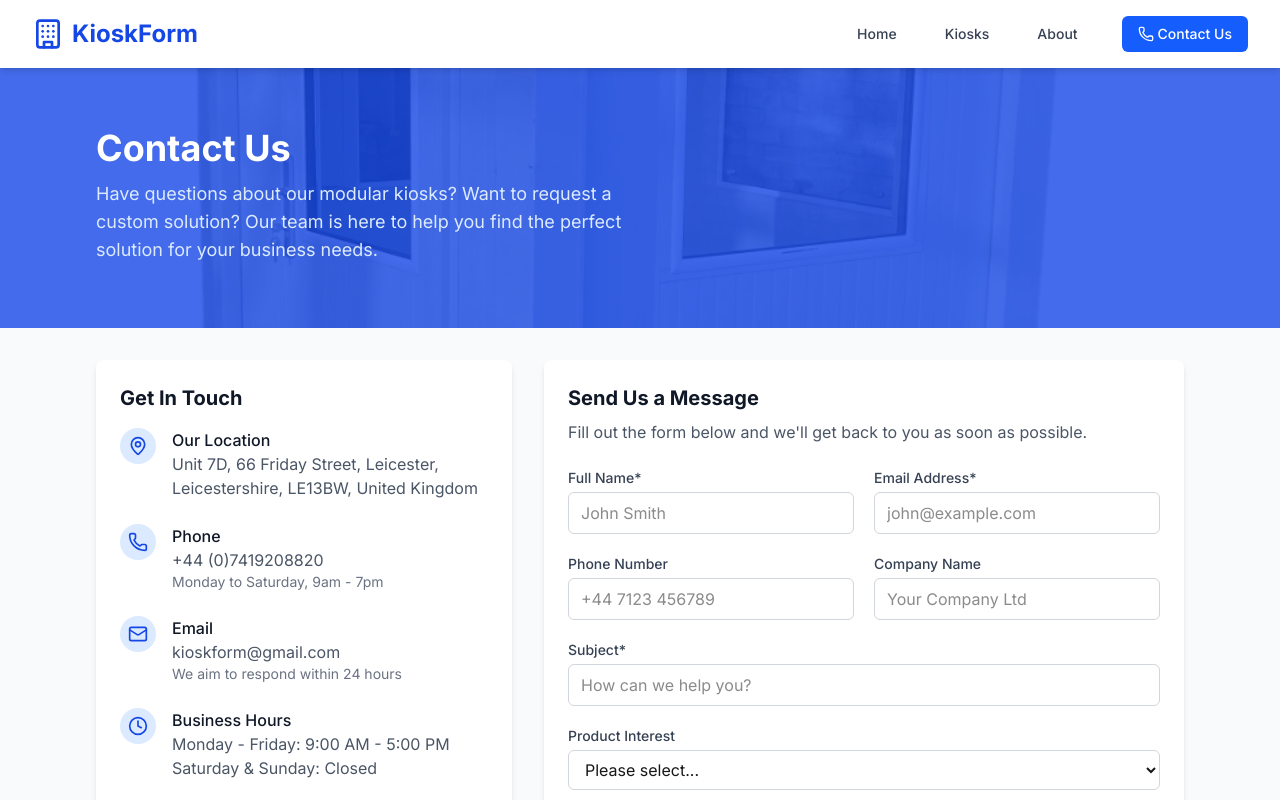
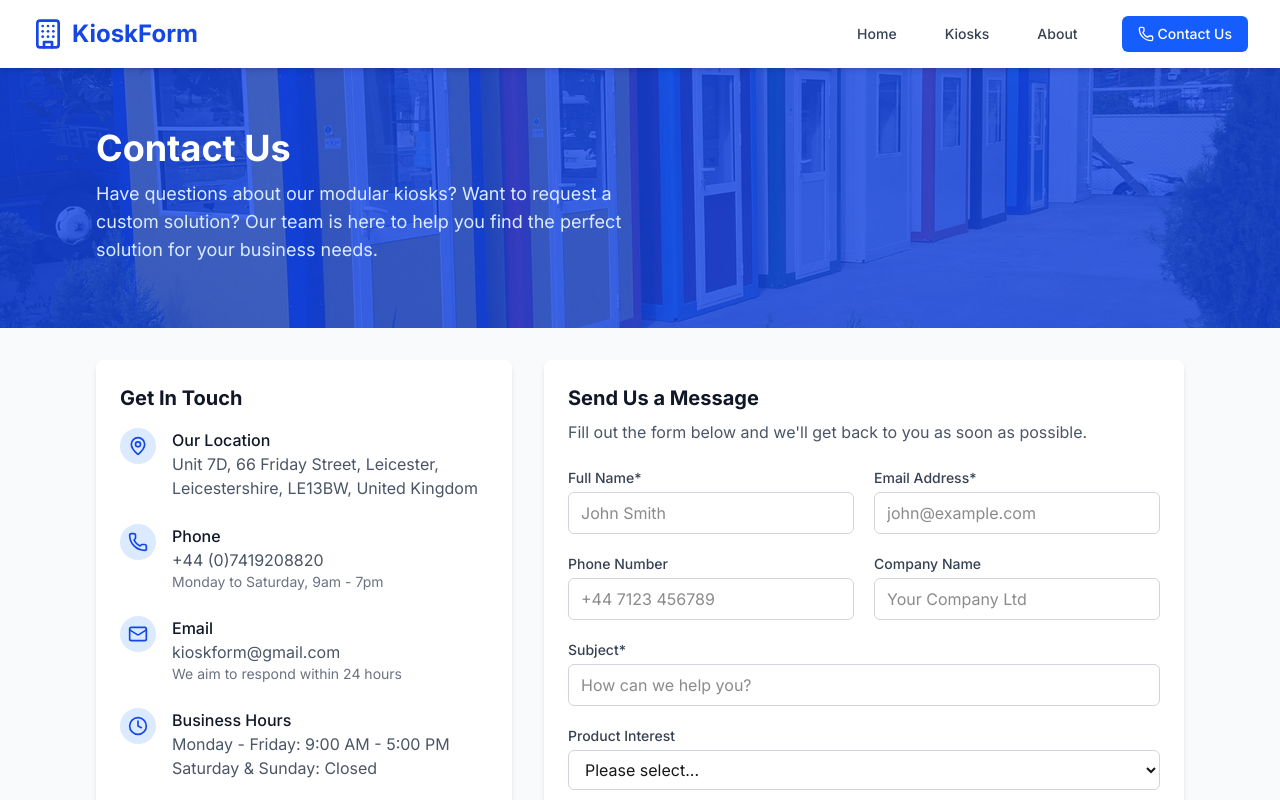
Before and after one commit to KO2112/KioskForm, a Next.js app: page /ContactUs in a window 1280 px wide. Shown: the top 800 px of the page. Built offline with nearby package versions, Linux system fonts and the light colour scheme.

Commit message:
inital commit

```diff
--- a/src/app/ContactUs/page.tsx
+++ b/src/app/ContactUs/page.tsx
@@ -87,7 +87,7 @@ const ContactPage = () => {
         <div
           className="absolute inset-0 opacity-20"
           style={{
-            backgroundImage: 'url(/kiosk2.jpg)', // Replace with an actual image
+            backgroundImage: 'url(/kiosk3.jpg)', // Replace with an actual image
             backgroundSize: 'cover',
             backgroundPosition: 'center'
           }}
```
